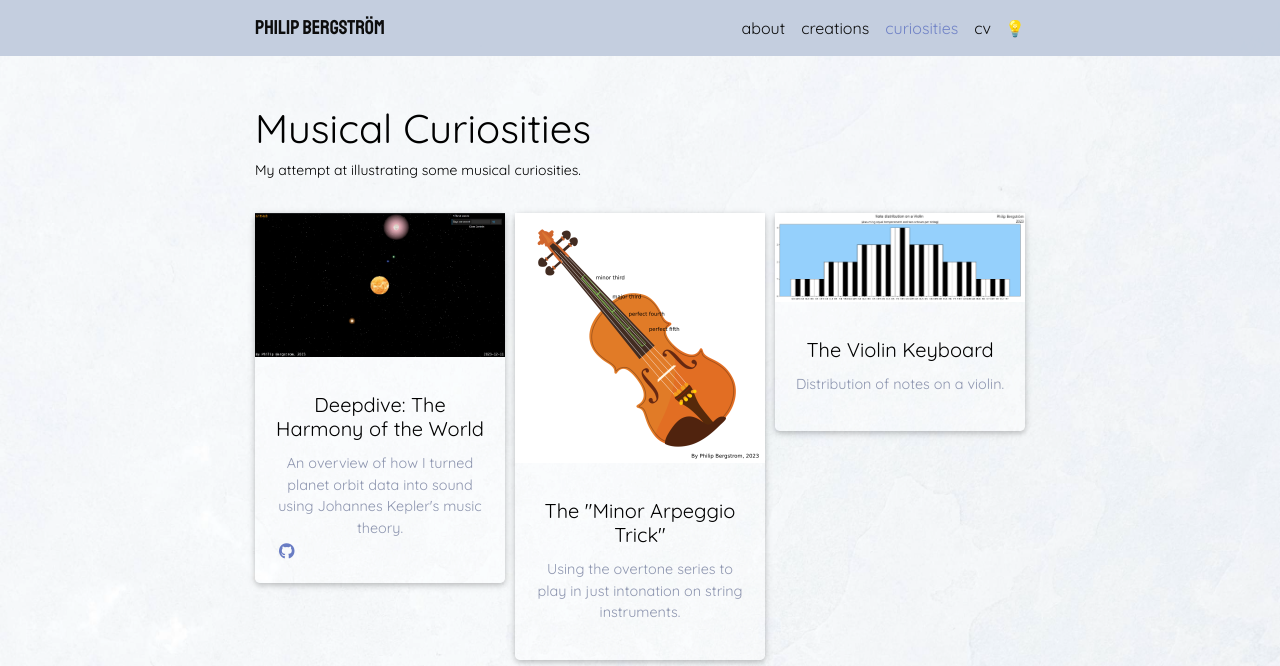
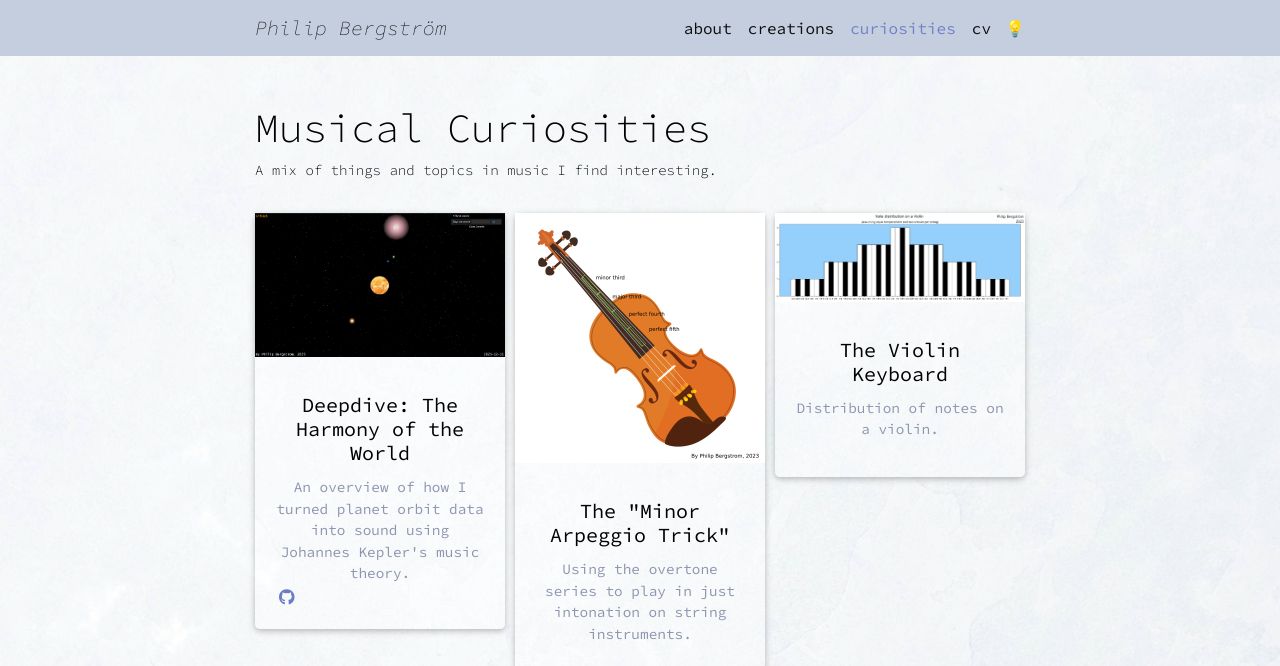
Before and after one commit to phber/phber.github.io, a Jekyll site: the page built from _pages/curiosities.md, in a window 1280 px wide, cut to the strip 0-666 px from the top of the page. Built offline with Jekyll 4.4.1, drawn with Linux system fonts in a browser that asks for light colours; some web fonts are replaced; comment, search, counter and statistics services are not loaded; a style sheet for code colours, icons or effects is not loaded.

Commit message:
Change font to Source Code Pro

```diff
--- a/_data/cv.yml
+++ b/_data/cv.yml
@@ -5,8 +5,8 @@
       value: Philip Bergström
     - name: Nationality
       value: Swedish
-    - name: Year of Birth
-      value: 1993
+    - name: Location
+      value: Stockholm/Gothenburg
     - name: E-mail
       value: <a href="mailto:bergstrom.philip@gmail.com">bergstrom.philip@gmail.com</a>
 
--- a/_includes/head.html
+++ b/_includes/head.html
@@ -31,9 +31,10 @@
     <link rel="canonical" href="{{ page.url | replace:'index.html','' | absolute_url }}">
     <link rel="preconnect" href="https://fonts.googleapis.com">
     <link rel="preconnect" href="https://fonts.gstatic.com" crossorigin>
-    <link href="https://fonts.googleapis.com/css2?family=Jost&display=swap" rel="stylesheet">
     <link href="https://fonts.googleapis.com/css2?family=Quicksand&display=swap" rel="stylesheet">
-    <link href='https://fonts.googleapis.com/css?family=Staatliches' rel='stylesheet'>
+    <link href="https://fonts.googleapis.com/css2?family=Honk&display=swap" rel="stylesheet">
+    <link href="https://fonts.googleapis.com/css2?family=Source+Code+Pro:ital,wght@0,200..900;1,200..900&display=swap" rel="stylesheet">
+    <link href="https://fonts.googleapis.com/css2?family=Press+Start+2P&display=swap" rel="stylesheet">
 
     <!-- Dark Mode -->
     {% if site.enable_darkmode %}
--- a/_layouts/cv.html
+++ b/_layouts/cv.html
@@ -11,7 +11,7 @@ layout: default
             <div class="cv">
               {% for entry in site.data.cv %}
                 <div class="card mt-3 p-3">
-                  <h3 class="card-title font-weight-medium" style="font-family:staatliches;">{{ entry.title }}</h3>
+                  <h3 class="card-title font-weight-medium">{{ entry.title }}</h3>
                   <div>
                   {% if entry.type == "list" %}
                     {% include cv/list.html %}
--- a/_pages/curiosities.md
+++ b/_pages/curiosities.md
@@ -3,7 +3,7 @@ layout: page
 title: curiosities
 header: Musical Curiosities
 permalink: /curiosities/
-description: My attempt at illustrating some musical curiosities.
+description: A mix of things and topics in music I find interesting.
 nav: true
 nav_order: 2
 display_categories: []
--- a/_sass/_base.scss
+++ b/_sass/_base.scss
@@ -17,15 +17,24 @@ li,
 span,
 strong {
   color: var(--global-text-color);
-  font-family: 'Quicksand', 'Jost', 'Segoe UI', 'Open Sans', 'Helvetica Neue', sans-serif;
+  font-family: 'Source Code Pro', 'Quicksand', 'Open Sans', 'Helvetica Neue', sans-serif;
+}
+.myname {
+  font-family: "Honk", 'Source Code Pro', 'Quicksand', 'Open Sans', 'Helvetica Neue', sans-serif;
 }
 .staatliches {
-  font-family: "Staatliches", 'Jost', 'Segoe UI', 'Open Sans', 'Helvetica Neue', sans-serif;
+  font-family: 'Source Code Pro', 'Quicksand', 'Open Sans', 'Helvetica Neue', sans-serif;
+  font-weight: 600;
+  font-style: italic;
+  font-palette: --custom-palette;
+}
+@font-palette-values --custom-palette {
+  font-family: 'Honk';
+  base-palette: 7;
 }
 p.thick {
   font-weight: bold;
 }
-
 hr {
   border-top: 1px solid var(--global-divider-color);
 }
@@ -249,6 +258,7 @@ body  {
     &:hover {
       color: var(--global-hover-color);
     }
+    font-weight: 400;
   }
 
   .navbar-nav .nav-item.active>.nav-link {
```
